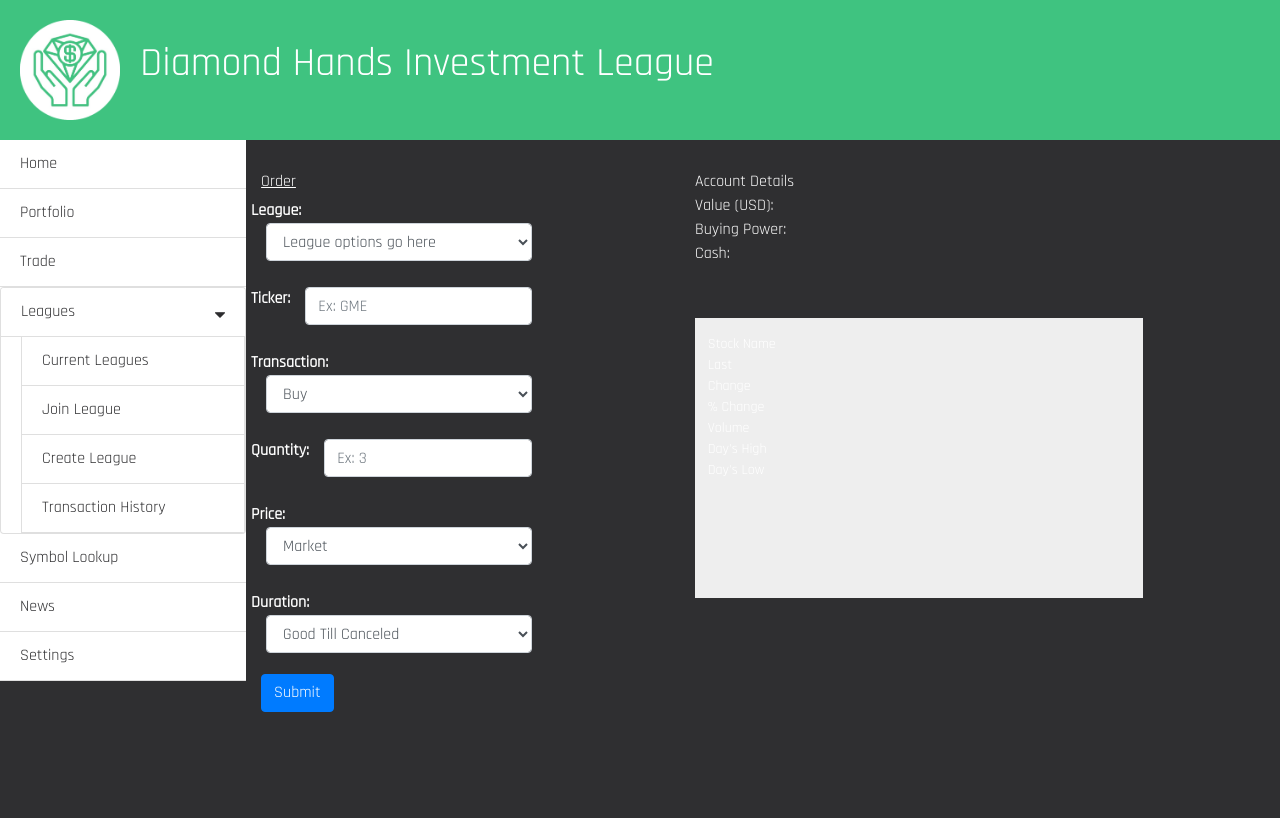
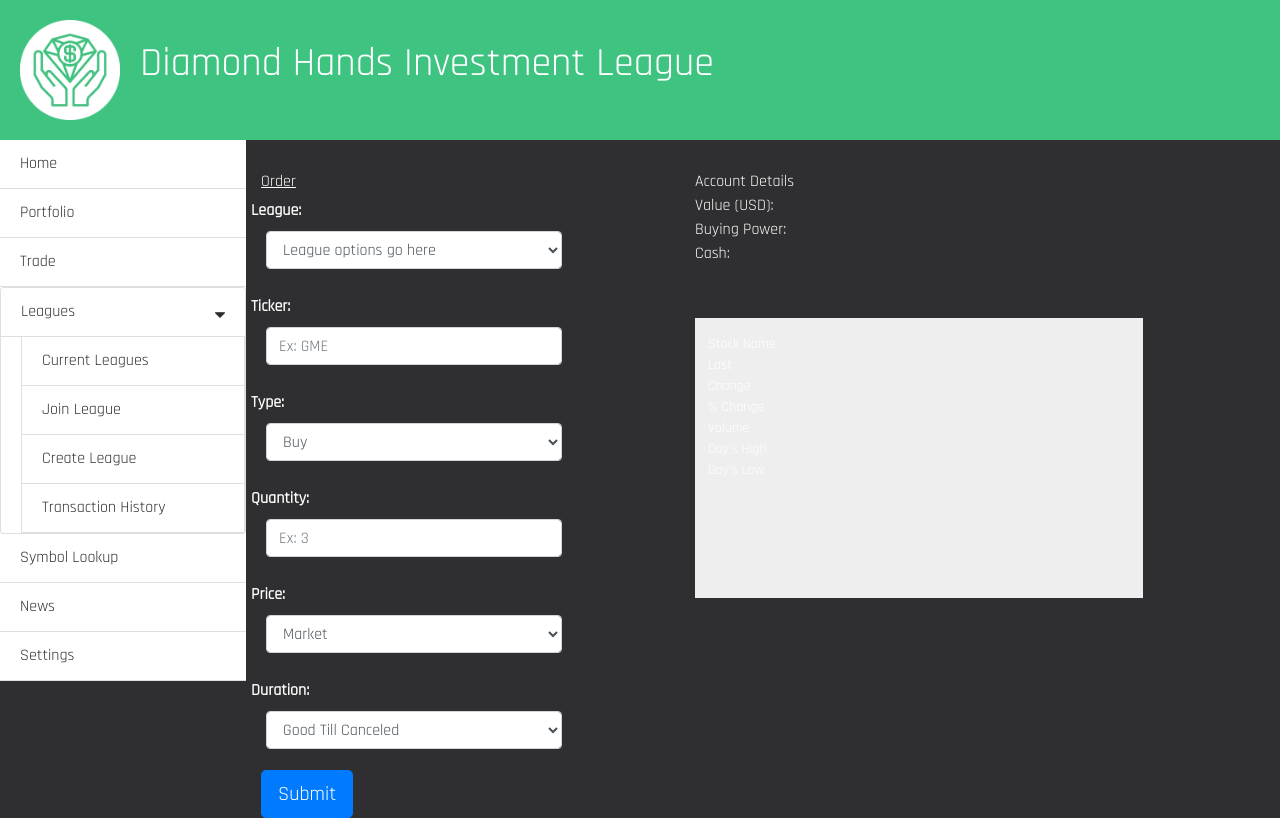
Before and after one commit to RiyaTayal20/SEP_SMFLSpring2021, a React (Create React App) app in the folder frontend/: page /trade in a window 1280 px wide. Built offline with nearby package versions, Linux system fonts and the light colour scheme.

Commit message:
fixed alignment

```diff
--- a/frontend/src/components/Trade/Trade.js
+++ b/frontend/src/components/Trade/Trade.js
@@ -1,9 +1,9 @@
 import React, { useState } from 'react';
 import '../../styles/Trade/Trade.scss';
 import Form from 'react-bootstrap/Form';
-import Container from 'react-bootstrap/Container';
 import Button from 'react-bootstrap/Button';
 import { InputGroup } from 'react-bootstrap';
+import Container from 'react-bootstrap/Container';
 import Row from 'react-bootstrap/Row';
 import Col from 'react-bootstrap/Col';
 
@@ -16,10 +16,7 @@ function Trade() {
     const [showPrice, setShowPrice] = useState(false);
 
     return (
-        <div className="trade-page">
-            <Container>
-                <Row>
-                    <Col className="trade-form-container">
+        <Container className="trade-page">
             <div className="trade-form-information">
                 <div className="order-title">
                     Order
@@ -28,7 +25,7 @@ function Trade() {
                     <div className="form-content">
                         <Form.Group controlId="formLeagueName">
                             <Row>
-                                            <div>League:</div>
+                                <Form.Label>League:</Form.Label>
                                 <Col>
                                     <Form.Control as="select">
                                         <option>League options go here</option>
@@ -38,7 +35,7 @@ function Trade() {
                         </Form.Group>
                         <Form.Group controlId="formStockSymbol">
                             <Row>
-                                            <div>Ticker:</div>
+                                <Form.Label>Ticker:</Form.Label>
                                 <Col>
                                     <InputGroup>
                                         <Form.Control type="text" placeholder="Ex: GME" />
@@ -48,7 +45,7 @@ function Trade() {
                         </Form.Group>
                         <Form.Group controlId="formTransactionType">
                             <Row>
-                                            <div>Transaction:</div>
+                                <Form.Label>Type:</Form.Label>
                                 <Col>
                                     <Form.Control as="select">
                                         <option>Buy</option>
@@ -59,7 +56,7 @@ function Trade() {
                         </Form.Group>
                         <Form.Group controlId="formQuanitity">
                             <Row>
-                                            <div>Quantity:</div>
+                                <Form.Label>Quantity:</Form.Label>
                                 <Col>
                                     <InputGroup>
                                         <Form.Control type="text" placeholder="Ex: 3" />
@@ -69,7 +66,7 @@ function Trade() {
                         </Form.Group>
                         <Form.Group controlId="formOrderType">
                             <Row>
-                                            <div>Price:</div>
+                                <Form.Label>Price:</Form.Label>
                                 <Col>
                                     <Form.Control
                                         as="select"
@@ -110,7 +107,7 @@ function Trade() {
                         )}
                         <Form.Group controlId="formDuration">
                             <Row>
-                                            <div>Duration:</div>
+                                <Form.Label>Duration:</Form.Label>
                                 <Col>
                                     <Form.Control
                                         as="select"
@@ -123,12 +120,9 @@ function Trade() {
                             </Row>
                         </Form.Group>
                     </div>
-                                <Button>Submit</Button>
+                    <Button size="lg">Submit</Button>
                 </Form>
             </div>
-                    </Col>
-
-                    <Col className="account-details-container">
             <div className="account-details-information">
                 <div className="account-details-title">
                     Account Details
@@ -179,10 +173,7 @@ function Trade() {
                     </small>
                 </div>
             </div>
-                    </Col>
-                </Row>
         </Container>
-        </div>
     );
 }
 
```
Lines whose indentation alone changed are shown as unchanged.
